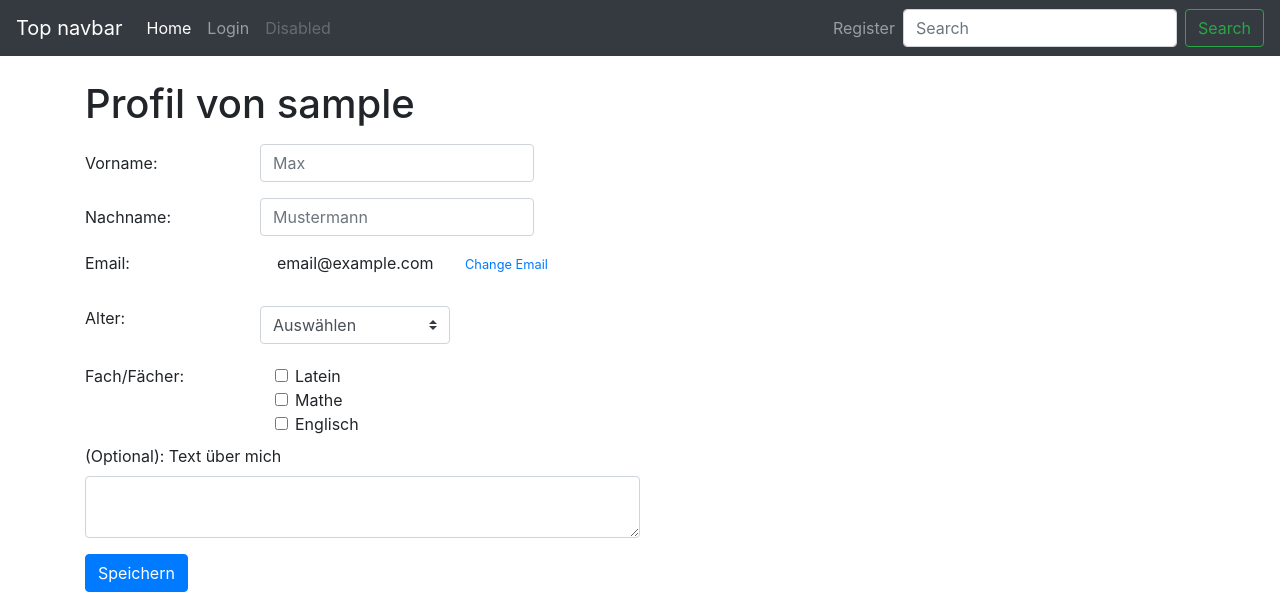
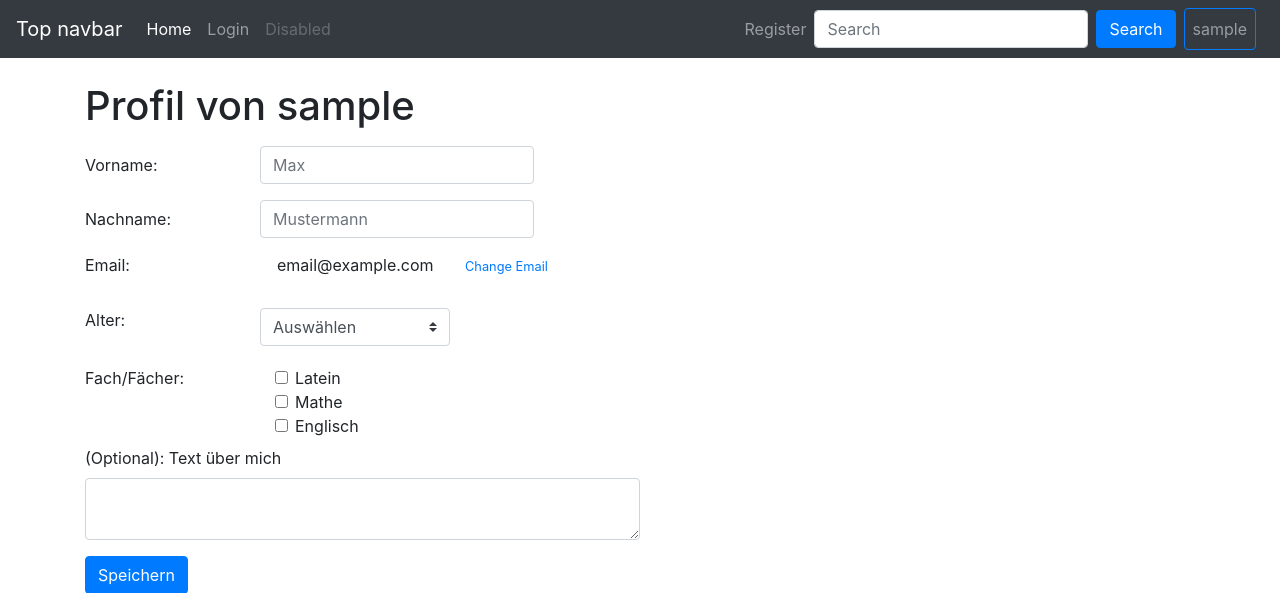
Before and after one commit to codingHahn/FlaskStudentApp, a Flask app: a page that uses app/templates/editprofile.html in a window 1280 px wide. Shown: the top 593 px of the page. Run offline with Flask 2, Linux system fonts and the light colour scheme; some libraries are stand-ins or nearby versions.

Commit message:
profile button

```diff
--- a/app/templates/editprofile.html
+++ b/app/templates/editprofile.html
@@ -2,7 +2,7 @@
 {% block body %}
 <div class="container">
     <h1>Profil von {{username}}</h1>
-    <form>
+    <form method="post">
         <div class="pb-2 pt-2 row">
             <label class="col-sm-2 col-form-label">Vorname:</label>
             <div>
--- a/app/templates/includes/_navbar.html
+++ b/app/templates/includes/_navbar.html
@@ -22,7 +22,12 @@
     </ul>
     <form class="form-inline mt-2 mt-md-0">
       <input class="form-control mr-sm-2" type="text" placeholder="Search" aria-label="Search">
-      <button class="btn btn-outline-success my-2 my-sm-0" type="submit">Search</button>
+      <button class="btn btn-primary my-2 my-sm-0" type="submit">Search</button>
+      <ul class="navbar-nav">
+        <li class="nav-item">
+          <a class="nav-link border border-primary rounded mr-2 ml-2" id="border-width" href="#">{{username}}</a>
+        </li>
+    </ul>
     </form>
   </div>
 </nav>
--- a/app/templates/register.html
+++ b/app/templates/register.html
@@ -3,7 +3,7 @@
 {% block body %}
 <div class="container">
     <h1>Registrieren</h1>
-    <form>
+    <form method="post">
         <div class="form-group pt-2">
             <label for="Name">Name:</label>
             <input type="text" class="form-control" id="Name" placeholder="Vor- und Nachname">
```
Also changed, not shown: app/templates/login.html (+9 -6 lines).
